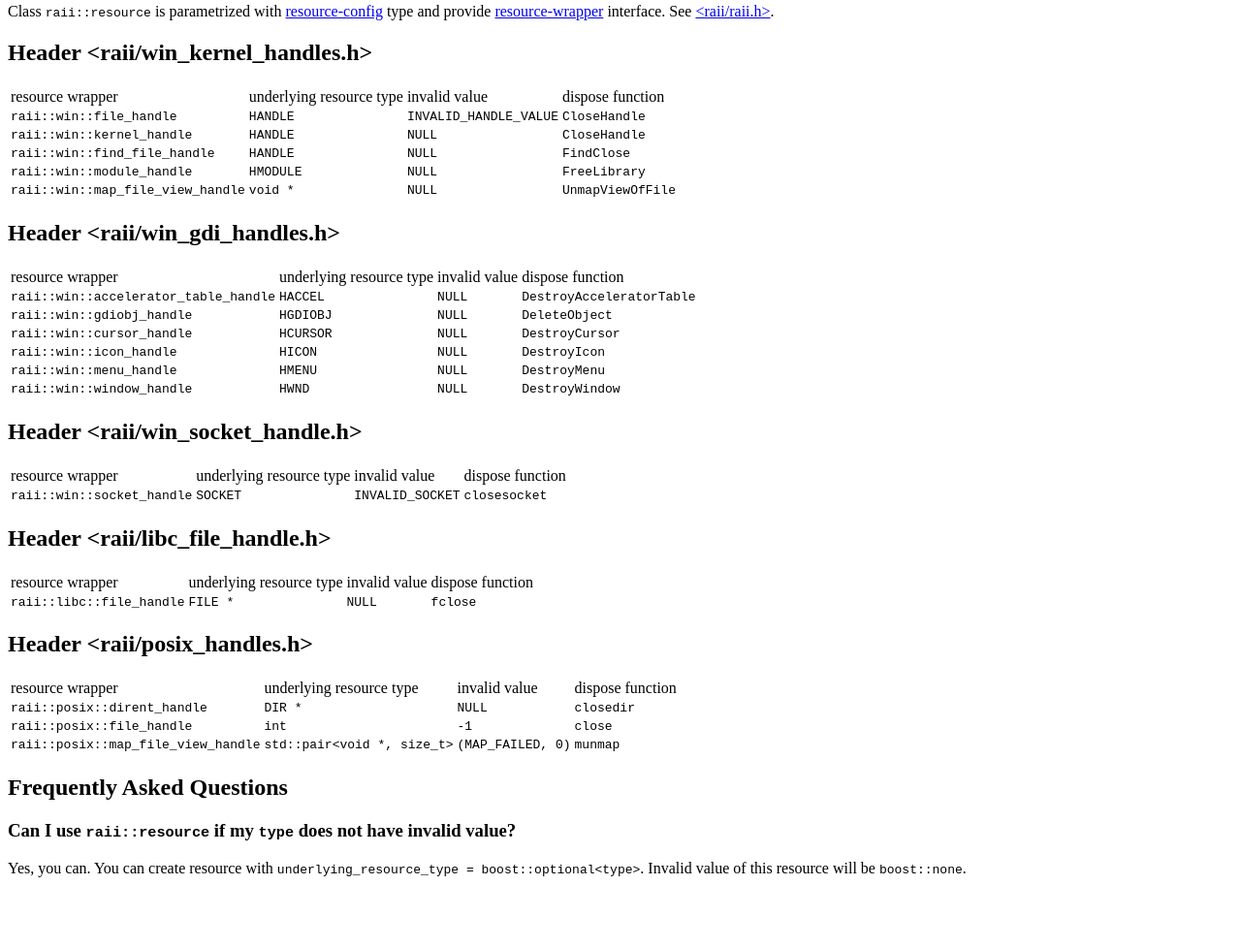
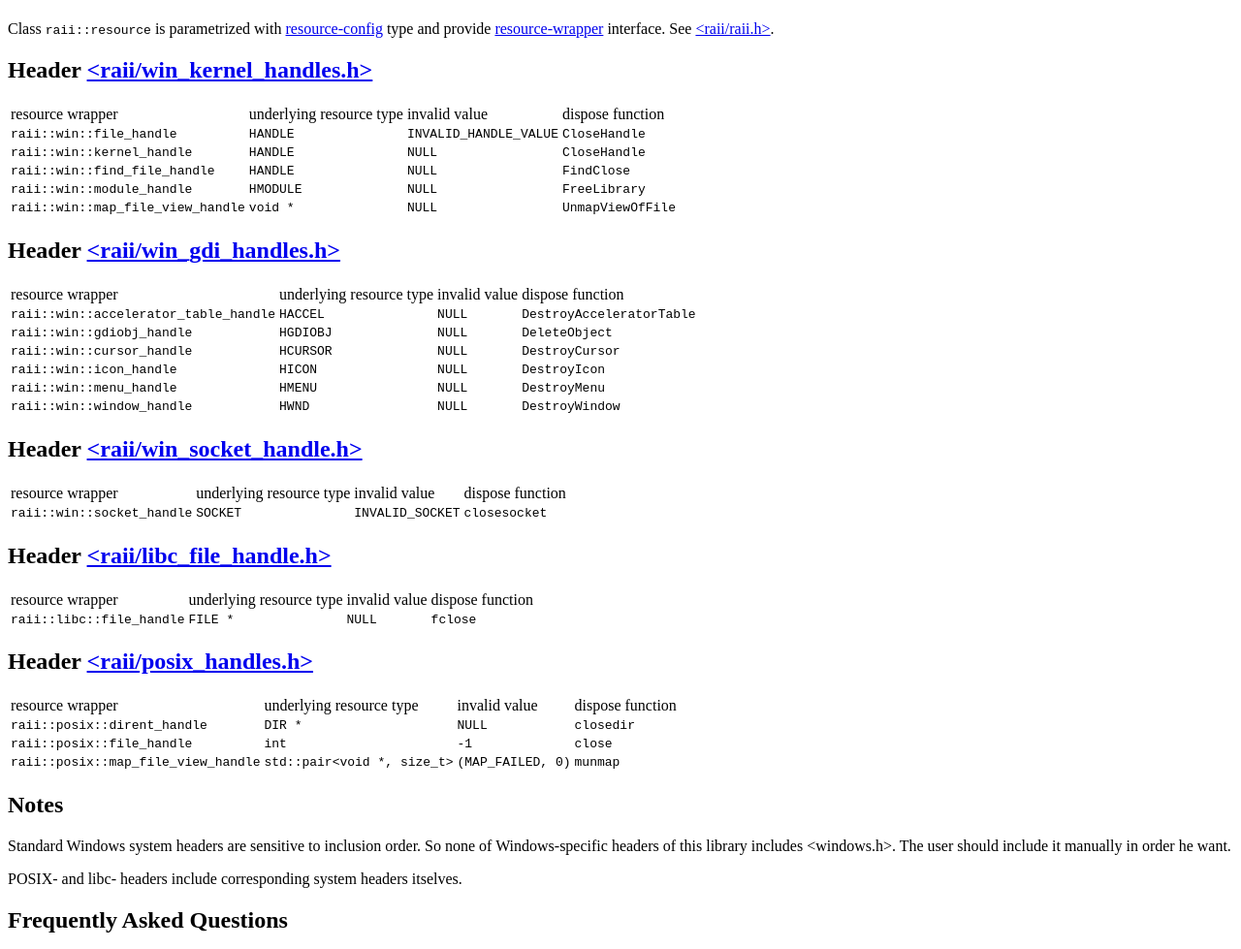
Before and after one commit to sorokin/rcpp, a plain HTML site: page doc/index.html in a window 1280 px wide. Shown: the part 1818-2797 px from the top of the page at 97% size. Before the commit the page ends 2739 px from the top, so only its background shows below. Drawn offline with Linux system fonts and the light colour scheme.

Commit message:
added Notes in documentation, add links to header-files

```diff
--- a/doc/index.html
+++ b/doc/index.html
@@ -27,6 +27,7 @@
                <li><a href="#raiiposix">Header &lt;raii/posix_handles.h&gt;</a></li>
             </ul>
          </li>
+         <li><a href="#notes">Notes</a></li>
          <li><a href="#faq">Frequently Asked Questions</a></li>
       </ul>
       <h2 id="introduction">Introduction</h2>
@@ -164,7 +165,7 @@
          Class <code>raii::resource</code> is parametrized with <a href="#resourceconfdef">resource-config</a>
          type and provide <a href="#raiiwrapperdef">resource-wrapper</a> interface. See <a href="../raii/raii.h">&lt;raii/raii.h&gt;</a>.
       </p>
-      <h2 id="raiiwinkernel">Header &lt;raii/win_kernel_handles.h&gt;</h2>
+      <h2 id="raiiwinkernel">Header <a href="../raii/win_kernel_handles.h">&lt;raii/win_kernel_handles.h&gt;</a></h2>
       <p>
          <table>
             <tr>
@@ -205,7 +206,7 @@
             </tr>
          </table>
       </p>
-      <h2 id="raiiwingdi">Header &lt;raii/win_gdi_handles.h&gt;</h2>
+      <h2 id="raiiwingdi">Header <a href="../raii/win_gdi_handles.h">&lt;raii/win_gdi_handles.h&gt;</a></h2>
          <table>
             <tr>
                <td>resource wrapper</td>
@@ -250,7 +251,7 @@
                <td><code>DestroyWindow</code></td>
             </tr>
          </table>
-      <h2 id="raiiwinsocket">Header &lt;raii/win_socket_handle.h&gt;</h2>
+      <h2 id="raiiwinsocket">Header <a href="../raii/win_socket_handle.h">&lt;raii/win_socket_handle.h&gt;</a></h2>
       <p>
          <table>
             <tr>
@@ -267,7 +268,7 @@
             </tr>
          </table>
       </p>
-      <h2 id="raiilibcfile">Header &lt;raii/libc_file_handle.h&gt;</h2>
+      <h2 id="raiilibcfile">Header <a href="../raii/libc_file_handle.h">&lt;raii/libc_file_handle.h&gt;</a></h2>
       <p>
          <table>
             <tr>
@@ -284,7 +285,7 @@
             </tr>
          </table>
       </p>
-      <h2 id="raiiposix">Header &lt;raii/posix_handles.h&gt;</h2>
+      <h2 id="raiiposix">Header <a href="../raii/posix_handles.h">&lt;raii/posix_handles.h&gt;</a></h2>
       <p>
          <table>
             <tr>
@@ -313,6 +314,15 @@
             </tr>
          </table>
       </p>
+      <h2 id="notes">Notes</h2>
+      <p>
+         Standard Windows system headers are sensitive to inclusion order. So none of Windows-specific
+         headers of this library includes &lt;windows.h&gt;. The user should include it manually in order
+         he want.
+      </p>
+      <p>
+         POSIX- and libc- headers include corresponding system headers itselves.
+      </p>
       <h2 id="faq">Frequently Asked Questions</h2>
       <p>
          <h3>Can I use <code>raii::resource</code> if my <code>type</code> does not have invalid value?</h3>
```
